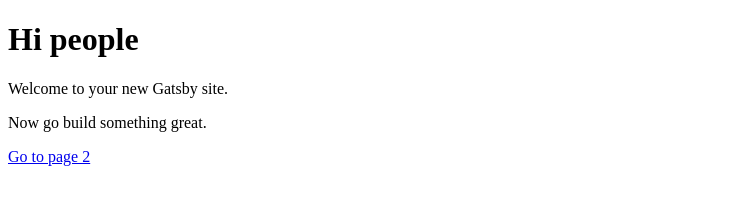
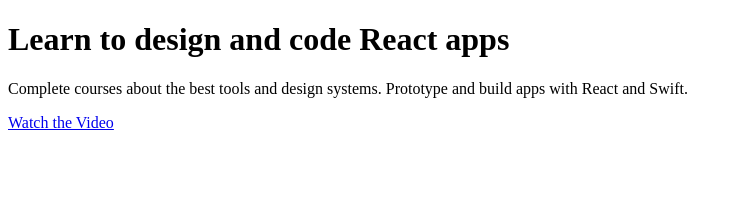
Before and after one commit to bchan25/my-react-app, a Gatsby site: page / in a window 1280 px wide. Shown: the whole page, without its empty margins (0-742 px from the left). Built offline with nearby package versions, Linux system fonts and the light colour scheme; Gatsby itself is replaced by a stand-in of ours.

Commit message:
Watch button text

```diff
--- a/gatsby-config.js
+++ b/gatsby-config.js
@@ -1,6 +1,6 @@
 module.exports = {
   siteMetadata: {
-    title: 'Gatsby Default Starter',
+    title: 'Design+Code Ben',
   },
   plugins: ['gatsby-plugin-react-helmet'],
 }
--- a/src/pages/index.js
+++ b/src/pages/index.js
@@ -3,10 +3,9 @@ import Link from 'gatsby-link'
 
 const IndexPage = () => (
   <div>
-    <h1>Hi people</h1>
-    <p>Welcome to your new Gatsby site.</p>
-    <p>Now go build something great.</p>
-    <Link to="/page-2/">Go to page 2</Link>
+    <h1>Learn to design and code React apps</h1>
+    <p>Complete courses about the best tools and design systems. Prototype and build apps with React and Swift.</p>
+    <Link to="/page-2/">Watch the Video</Link>
   </div>
 )
 
```
